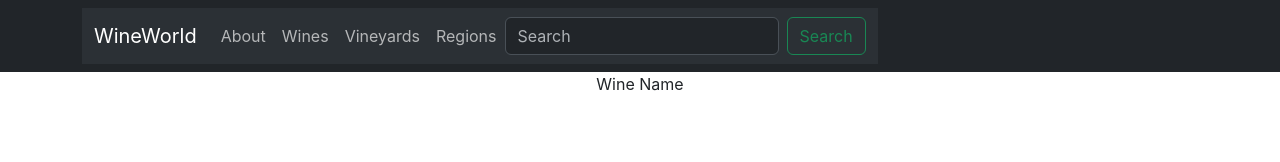
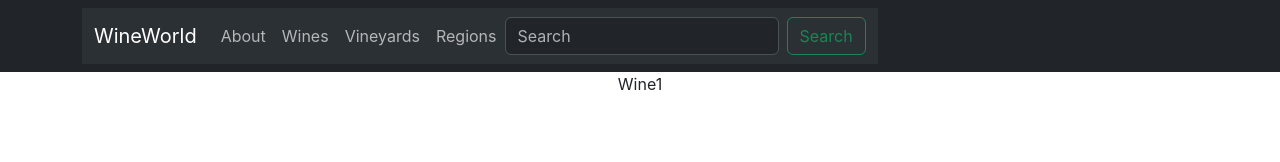
Before and after one commit to minidomo/wineworld, a React (Create React App) app in the folder frontend/: page /Wines/Wine1 in a window 1280 px wide. Shown: the top 162 px of the page. Built offline with nearby package versions, Linux system fonts and the light colour scheme.

Commit message:
routing to instance not working

```diff
--- a/frontend/src/components/HomeCard.js
+++ b/frontend/src/components/HomeCard.js
@@ -7,7 +7,7 @@ const HomeCard = ({ title, text, link, image }) => {
             <div class="card-body">
                 <h5 class="card-title">{title}</h5>
                 <p class="card-text">{text}</p>
-                <Link to={link} class="btn btn-primary">Search</Link>
+                <Link to={link} class="btn btn-primary">Explore</Link>
             </div>
         </div>
     )
--- a/frontend/src/containers/Home.js
+++ b/frontend/src/containers/Home.js
@@ -6,6 +6,7 @@ import homeimage from '../assets/home.avif'
 
 const Home = () => {
     return (
+        // <div style={{backgroundImage: "url(/home.avif)" }}>
         <div>
             <img src={homeimage} class="img-fluid" alt="..."></img>
             <div class="container text-center">
--- a/frontend/src/containers/WineModel/Wine1.js
+++ b/frontend/src/containers/WineModel/Wine1.js
@@ -2,7 +2,7 @@ import React from 'react'
 
 const Wine1 = () => {
   return (
-    <div>Wine Name </div>
+    <div>Wine1</div>
   )
 }
 
```
